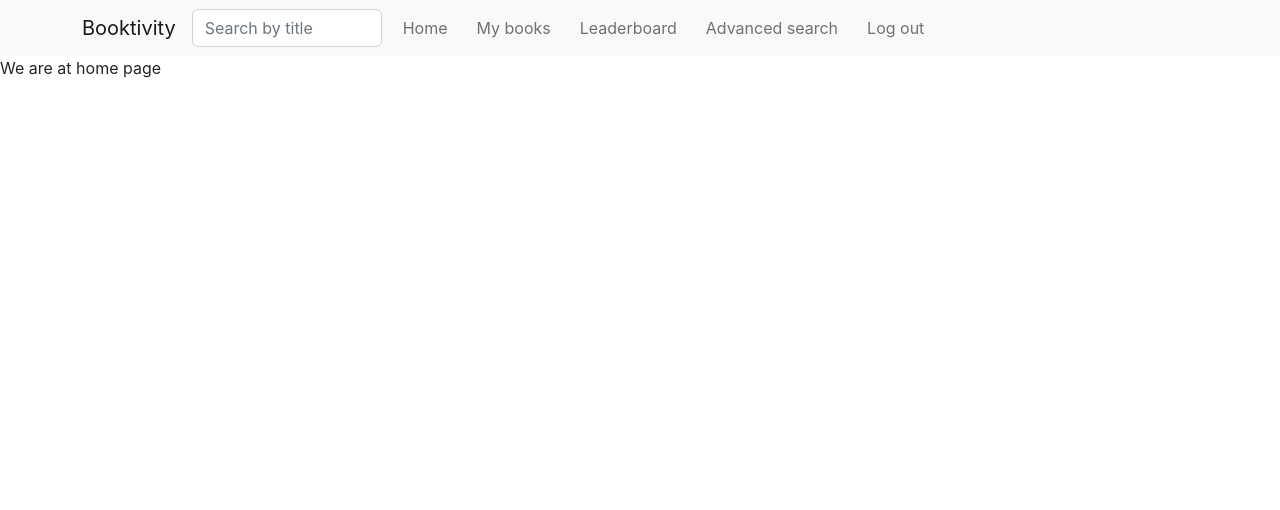
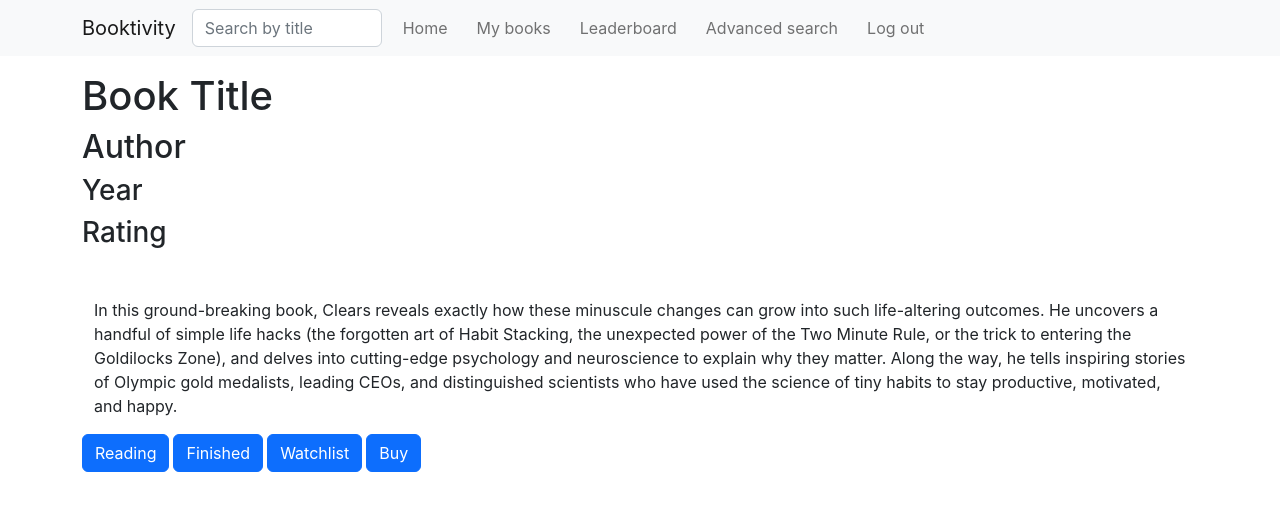
Before and after one commit to Finalcreature/Booktivity_fe, a React (Create React App) app: page / in a window 1280 px wide. Shown: the top 510 px of the page. Built offline with nearby package versions, Linux system fonts and the light colour scheme.

Commit message:
added book page

```diff
--- a/src/components/NavBar.jsx
+++ b/src/components/NavBar.jsx
@@ -7,7 +7,6 @@ import { BookContext } from "../context/BookContext";
 import { useNavigate } from "react-router-dom";
 import Button from "react-bootstrap/Button";
 import Form from "react-bootstrap/Form";
-
 
 function NavBar() {
   const { currentUser, setCurrentUser } = useContext(UserContext);
@@ -54,9 +53,8 @@ function NavBar() {
           </Form>
           <Navbar.Toggle aria-controls="basic-navbar-nav" />
           <Navbar.Collapse id="basic-navbar-nav">
-
             <Nav className="me-auto">
-              <Nav.Link className="nav-bar-link" href="/home">
+              <Nav.Link className="nav-bar-link" href="/">
                 Home
               </Nav.Link>
               <Nav.Link className="nav-bar-link" href="/myBooks">
@@ -68,8 +66,6 @@ function NavBar() {
               <Nav.Link className="nav-bar-link" href="/search">
                 Advanced search
               </Nav.Link>
-
-
 
               {isLoggedin && (
                 <Nav.Link
--- /dev/null
+++ b/src/pages/Book.js
@@ -0,0 +1,37 @@
+import React from "react";
+import Button from "react-bootstrap/Button";
+
+function Book() {
+  return (
+    <div className="container mt-3">
+      <div className="book-header">
+        <h1>Book Title</h1>
+        <h2>Author</h2>
+        <h3>Year</h3>
+        <h3>Rating</h3>
+      </div>
+      <div className="book-image"></div>
+      <div className="book-summary mt-5 container">
+        <p>
+          In this ground-breaking book, Clears reveals exactly how these
+          minuscule changes can grow into such life-altering outcomes. He
+          uncovers a handful of simple life hacks (the forgotten art of Habit
+          Stacking, the unexpected power of the Two Minute Rule, or the trick to
+          entering the Goldilocks Zone), and delves into cutting-edge psychology
+          and neuroscience to explain why they matter. Along the way, he tells
+          inspiring stories of Olympic gold medalists, leading CEOs, and
+          distinguished scientists who have used the science of tiny habits to
+          stay productive, motivated, and happy.
+        </p>
+      </div>
+      <div className="book-buttons">
+       <Button className="me-1">Reading</Button>
+       <Button className="me-1">Finished</Button>
+       <Button className="me-1">Watchlist</Button>
+       <Button>Buy</Button>
+      </div>
+    </div>
+  );
+}
+
+export default Book;
--- a/src/pages/Home.js
+++ b/src/pages/Home.js
@@ -1,5 +1,12 @@
+import Book from "./Book";
+
 function Home() {
-  return <div>We are at home page</div>;
+  return (
+    <>
+      {/* <div>We are at home page</div>; */}
+      <Book />
+    </>
+  );
 }
 
 export default Home;
```
Lines whose indentation alone changed are shown as unchanged.
